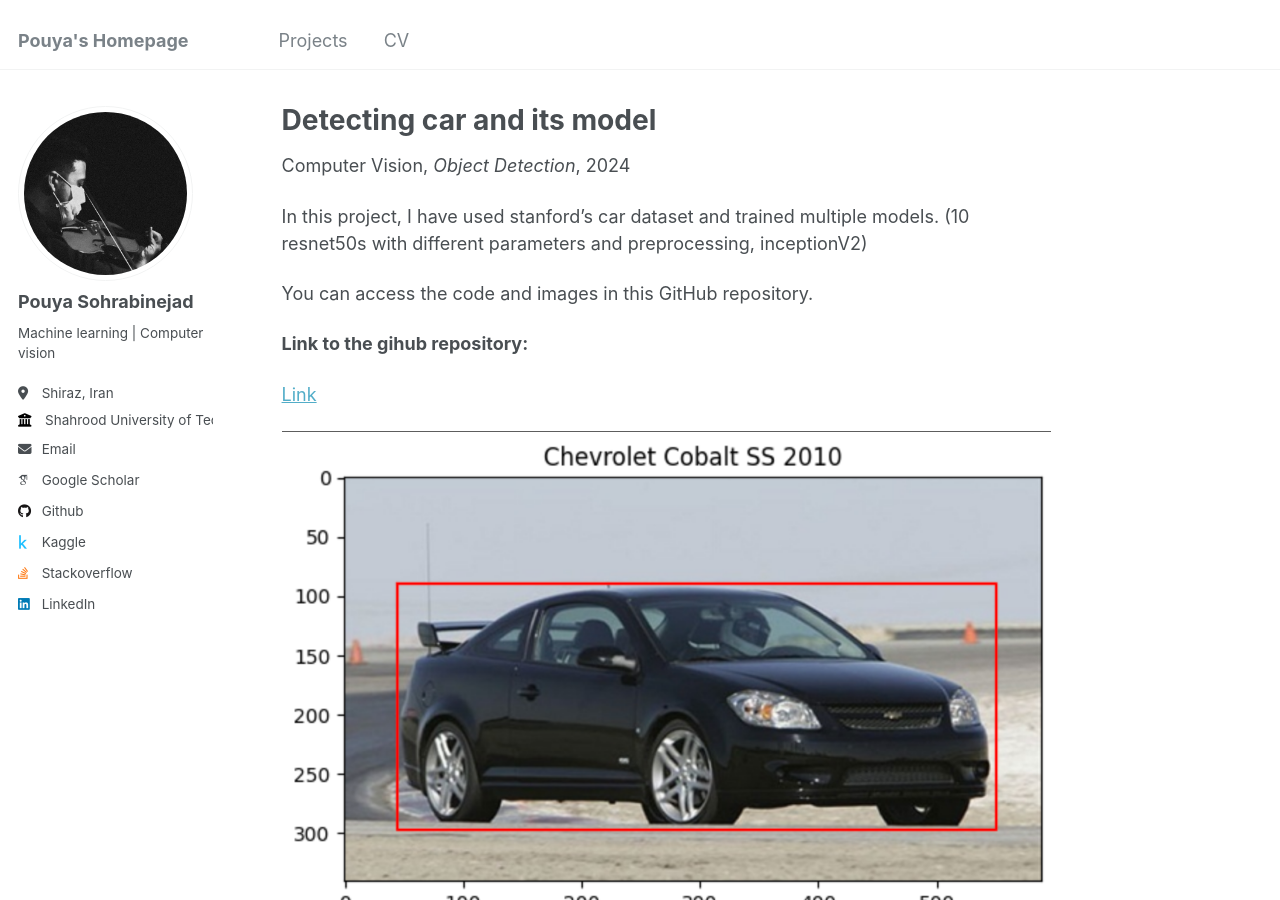
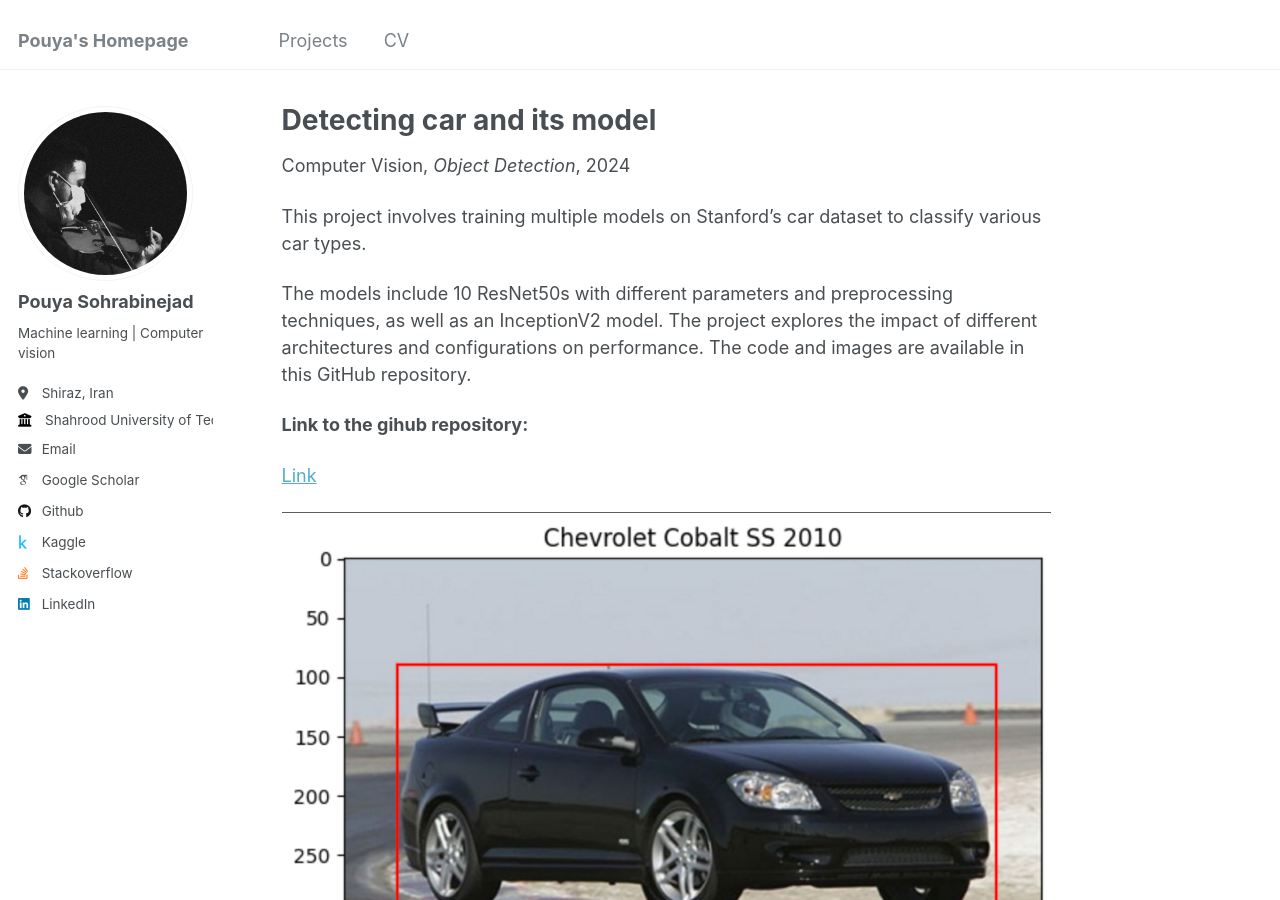
Before and after one commit to PouyaSonej/PouyaSonej.github.io, a Jekyll site: the page built from _teaching/project-8.md, in a window 1280 px wide and 900 px high. Built offline with Jekyll 4.4.1, drawn with Linux system fonts in a browser that asks for light colours; some web fonts are replaced.

Commit message:
Update project-8.md

```diff
--- a/_teaching/project-8.md
+++ b/_teaching/project-8.md
@@ -8,10 +8,9 @@ date: 2024-02-01
 location: "Shiraz, Iran"
 ---
 
-In this project, I have used stanford's car dataset and trained multiple models.
-(10 resnet50s with different parameters and preprocessing, inceptionV2)
+This project involves training multiple models on Stanford’s car dataset to classify various car types.
 
-You can access the code and images in this GitHub repository.
+The models include 10 ResNet50s with different parameters and preprocessing techniques, as well as an InceptionV2 model. The project explores the impact of different architectures and configurations on performance. The code and images are available in this GitHub repository.
 
 **Link to the gihub repository:**
 
```
